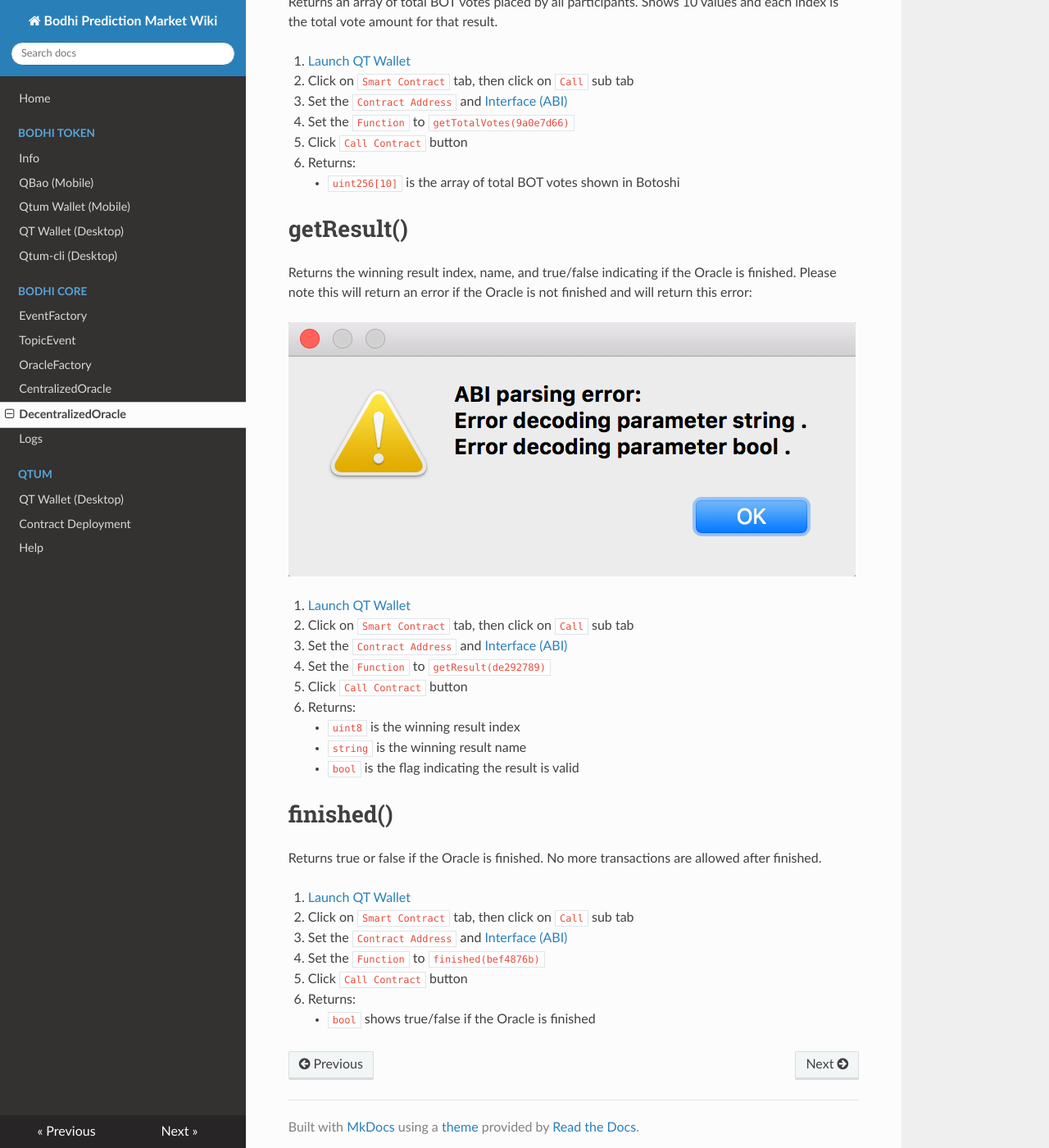
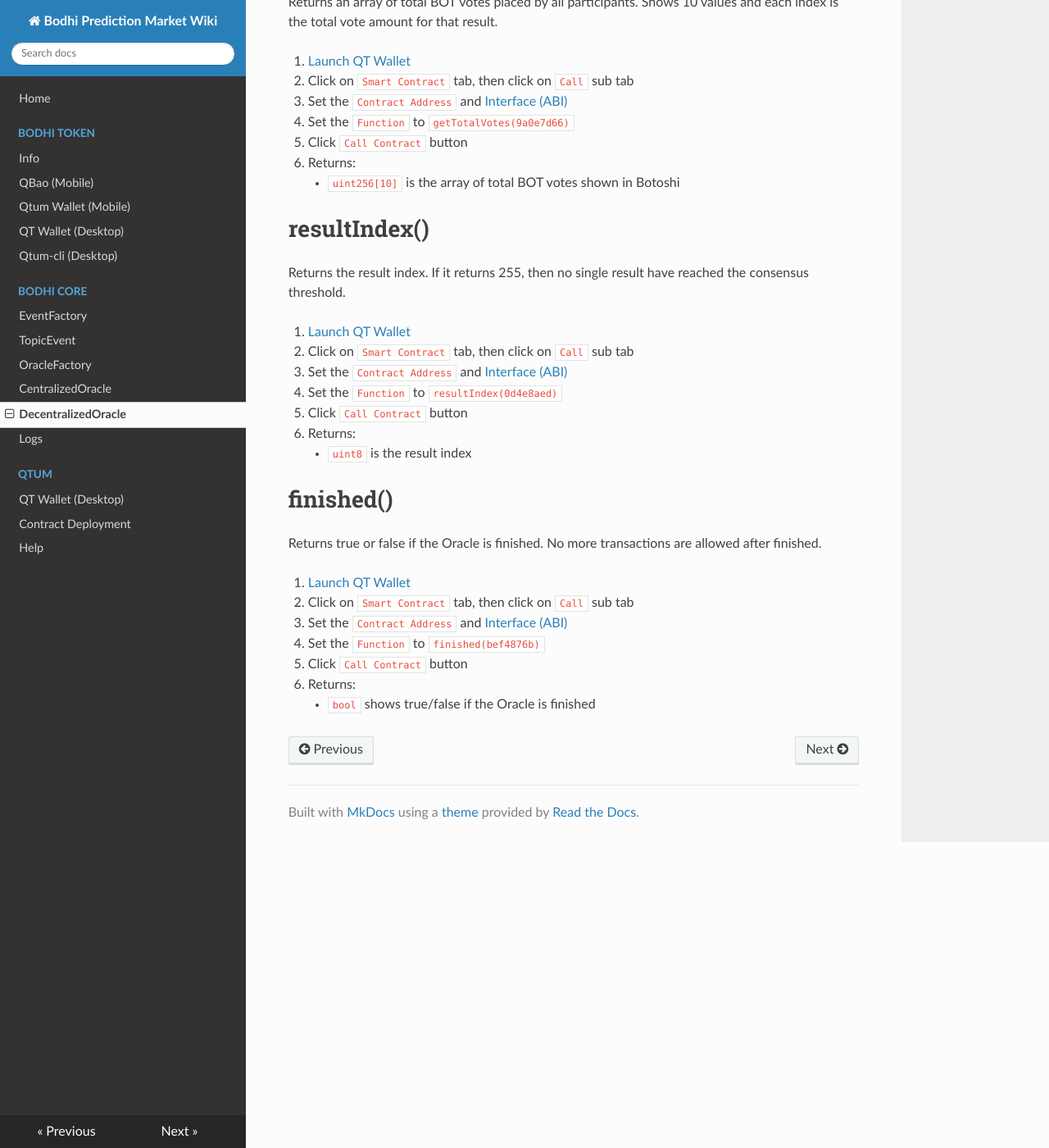
Before and after one commit to bodhiproject/wiki, an MkDocs documentation site: the page built from docs/bodhi_core/decentralized_oracle.md, in a window 1280 px wide and 1400 px high, scrolled down 4170 px. Shown: the whole window at 82% size. Built offline with MkDocs 1.6.1, drawn with Linux system fonts in a browser that asks for light colours; nearby versions of some CDN libraries; comment, search, counter and statistics services are not loaded; old or Windows-style settings are respelled for this version of MkDocs.

Commit message:
Replace getResult with resultIndex in oracles

```diff
--- a/docs/bodhi_core/decentralized_oracle.md
+++ b/docs/bodhi_core/decentralized_oracle.md
@@ -157,20 +157,16 @@ Returns an array of total BOT votes placed by all participants. Shows 10 values
 6. Returns:
     * `uint256[10]` is the array of total BOT votes shown in Botoshi
 
-# getResult()
-Returns the winning result index, name, and true/false indicating if the Oracle is finished. Please note this will return an error if the Oracle is not finished and will return this error:
-
-![](../img/call_contract_error.png)
+# resultIndex()
+Returns the result index. If it returns 255, then no single result have reached the consensus threshold.
 
 1. [Launch QT Wallet](../qtum/qt_wallet.md#launch-qt-wallet)
 2. Click on `Smart Contract` tab, then click on `Call` sub tab
 3. Set the `Contract Address` and [Interface (ABI)](#interface-abi)
-4. Set the `Function` to `getResult(de292789)`
+4. Set the `Function` to `resultIndex(0d4e8aed)`
 5. Click `Call Contract` button
 6. Returns:
-    * `uint8` is the winning result index
-    * `string` is the winning result name
-    * `bool` is the flag indicating the result is valid
+    * `uint8` is the result index
 
 # finished()
 Returns true or false if the Oracle is finished. No more transactions are allowed after finished.
```
Also changed, not shown: docs/bodhi_core/centralized_oracle.md (+4 -8 lines).
